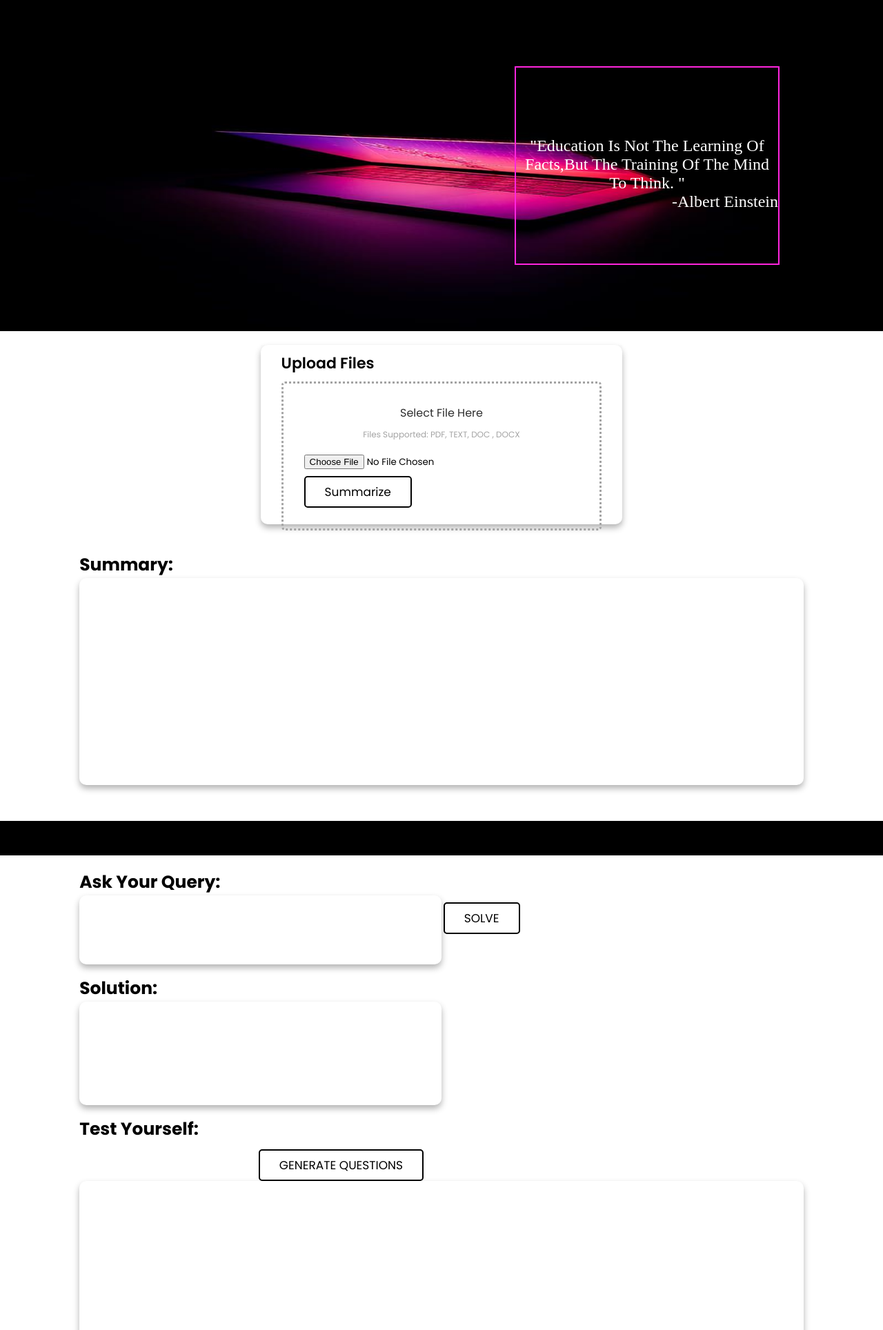
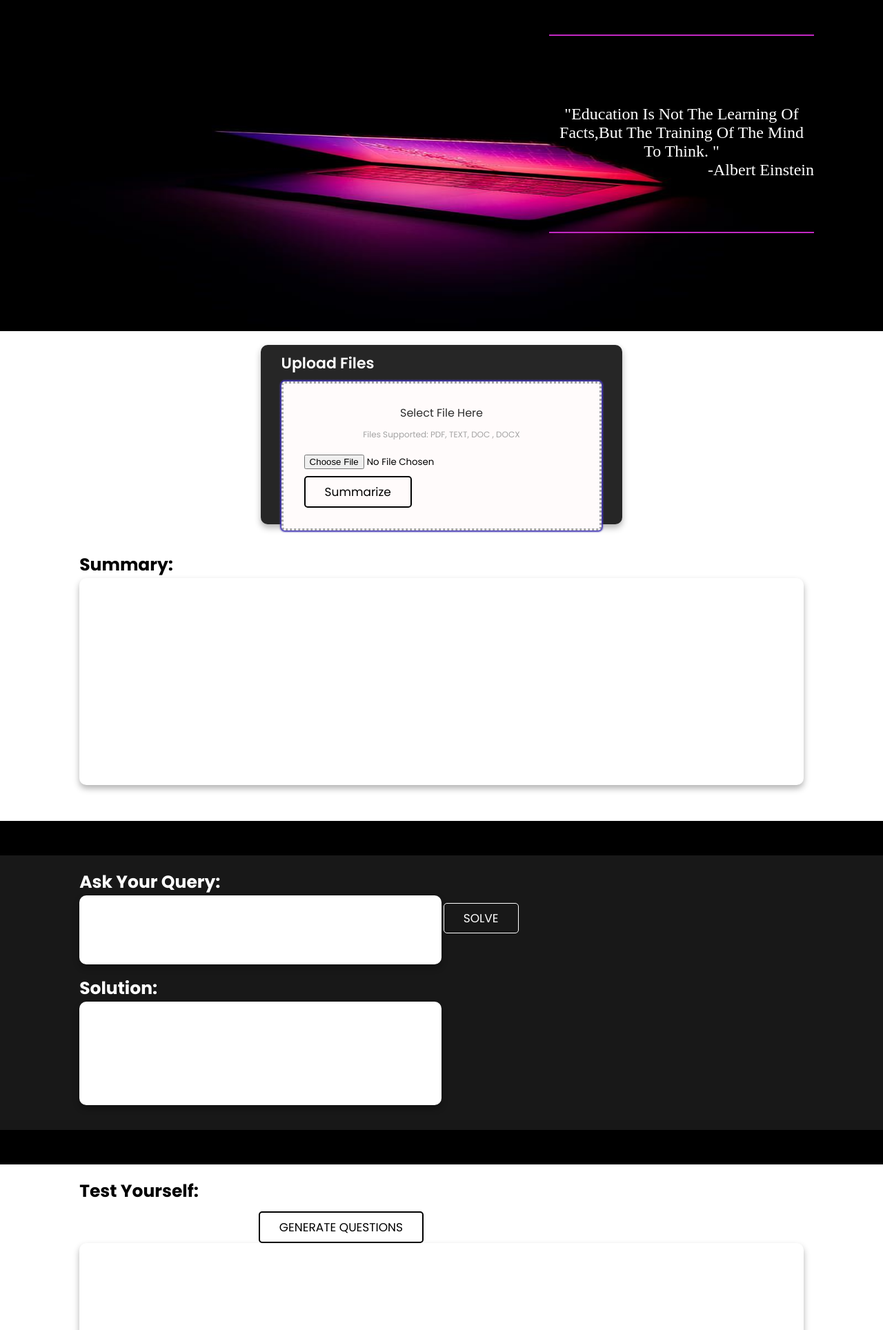
Before and after one commit to Shiva250503ss/LISA, a Flask app: page /live in a window 1280 px wide. Shown: the part 52-1980 px from the top of the page at 69% size. Run offline with Flask 2, Linux system fonts and the light colour scheme.

Commit message:
updated design

```diff
--- a/LISA3.0/glasses website/templates/live.html
+++ b/LISA3.0/glasses website/templates/live.html
@@ -1143,7 +1143,7 @@ section {
 <section class="home">
 
   <div class="slide active" >
-      <div class="content" style="width:30%; position: absolute; right: 150px; height: 60%; border:2px solid rgb(255, 37, 222)">
+      <div class="content" style="width:30%; position: absolute; right: 100px;top:50px; height: 60%;border-bottom:2px solid rgb(195, 41, 195) ;border-top:2px solid rgb(195, 41, 195) ;">
           <span style="font-size:x-large;text-align: center;margin-top: 100px;font-family:'Times New Roman', Times, serif;color: white;">"Education is not the learning of facts,but the training of the mind to think. "</span>
           <span style="font-size:x-large;text-align: right;font-family:'Times New Roman', Times, serif;color: white;">-Albert Einstein </span>
       </div>
@@ -1151,9 +1151,9 @@ section {
 </section>
 <section style="height: fit-content;">
     <div class="container">
-        <div class="card">
-          <h3>Upload Files</h3>
-          <div class="drop_box">
+        <div class="card"  style="background-color:#262626;">
+          <h3 style="color:white">Upload Files</h3>
+          <div class="drop_box"  style="background-color:#fffbfb;box-shadow: 0px 0px 2px 2px rgb(68, 56, 182);">
             <header>
               <h4>Select File here</h4>
             </header>
@@ -1206,17 +1206,19 @@ dropArea.innerHTML = filedata;
     </div>
 </section>
         <div style="height: 50px;width:100%;background-color:#000000"></div>
-  <section>
-        <h1 style="font-size: 25px;">Ask your query:</h1>
+  <section style="background-color:rgb(24,24,24)">
+        <h1 style="font-size: 25px; color: white;">Ask your query:</h1>
         <span>
           <form action="answer_question" method="post">
-            <input type="text" name="question" class="input-card1" value="{{question}}">
-            <button class="btn" onclick="">SOLVE</button>
+            <input type="text" name="question" class="input-card1"style="background-color:" value="{{question}}">
+            <button class="btn" style="color:white;border:1px solid white">SOLVE</button>
           </form><br>
-          <h1 style="font-size: 25px;">Solution:</h1>
+          <h1 style="font-size: 25px;color:white">Solution:</h1>
 
           <div class="text-card2 unselectable">{{answer}}</div> <br>
-
+        </section>
+          <div style="height: 50px;width:100%;background-color:#000000"></div>
+        <section>
           <h1 style="font-size: 25px;">Test Yourself:</h1>
           <form action="question_generator" method="post">
             <input type="text" name="question">
@@ -1230,6 +1232,7 @@ dropArea.innerHTML = filedata;
             </ol>
 
           </div>
+        </section>
 
 
          <!-- <textarea rows="15" cols="100" class="text-card4">{{solution}}</textarea>-->
```
Also changed, not shown: LISA3.0/glasses website/templates/index.html (+9 -3 lines), LISA3.0/glasses website/static/banner.jpg (added).
